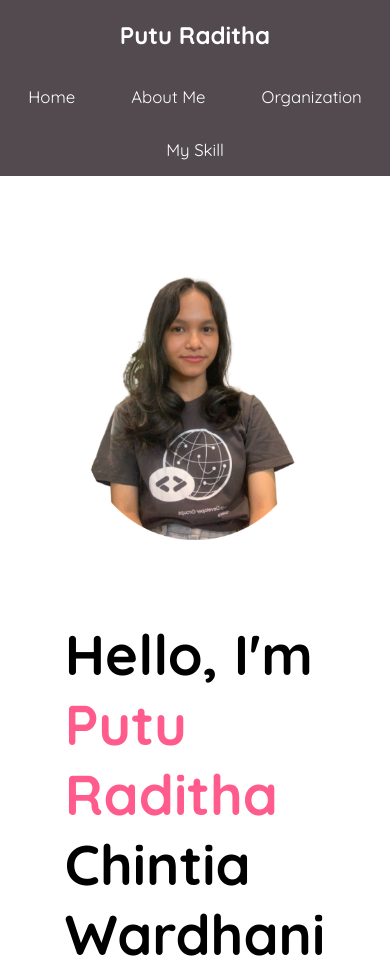
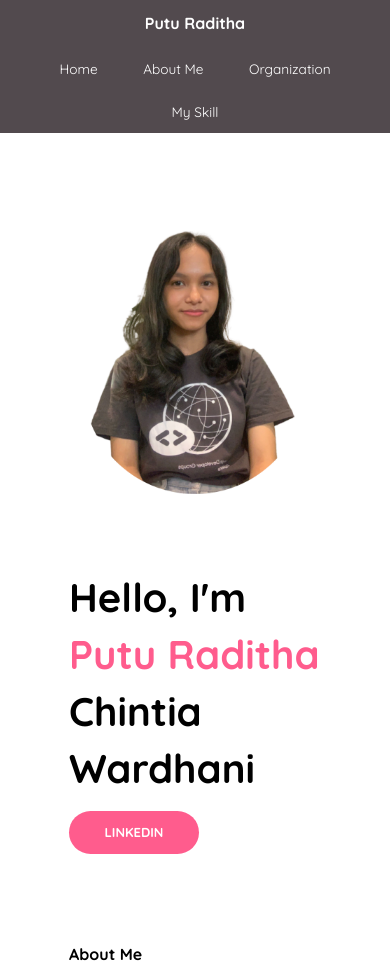
Before and after one commit to RayRaditha/ProfileWeb, a plain HTML site: page index.html in a window 390 px wide. Shown: the top 972 px of the page. Drawn offline with Linux system fonts and the light colour scheme.

Commit message:
Add Responsive

```diff
--- a/css/style.css
+++ b/css/style.css
@@ -32,6 +32,10 @@ p.desc {
 
   position: fixed;
   top: 0;
+}
+
+header {
+  width: 100%;
 }
 
 header.navbar-container h2 {
@@ -91,6 +95,7 @@ main {
 main .content .home {
   display: flex;
   align-items: center;
+  margin-bottom: 50px;
 }
 
 main .content .home h1 {
@@ -133,7 +138,7 @@ main .content .home .content-image img {
   width: 350px;
 }
 
-.aside-content{
+.aside-content {
   display: flex;
   column-gap: 25px;
   justify-content: center;
@@ -149,7 +154,7 @@ main .content .home .content-image img {
   width: 40%;
 }
 
-.card-aside article{
+.card-aside article {
   display: flex;
   flex-direction: column;
   align-items: center;
@@ -159,7 +164,7 @@ main .content .home .content-image img {
   justify-content: center;
 }
 
-.card-aside h3{
+.card-aside h3 {
   margin: 0;
 }
 
@@ -167,7 +172,7 @@ aside img {
   width: 160px;
 }
 
-#loginForm{
+#loginForm {
   width: 100%;
   display: flex;
   flex-direction: column;
@@ -175,16 +180,17 @@ aside img {
   row-gap: 5px;
 }
 
-#loginForm div{
+#loginForm div {
   width: 75%;
 }
 
-#loginForm input, textarea{
+#loginForm input,
+textarea {
   width: 100%;
   padding: 5px;
 }
 
-#loginForm textarea{
+#loginForm textarea {
   height: 70px;
 }
 
@@ -221,12 +227,27 @@ footer {
 }
 
 @media screen and (max-width: 768px) {
+  * {
+    font-size: small;
+  }
+
+  span {
+    font-size: 40px;
+  }
+
+  h2 {
+    font-size: medium;
+  }
+
+  .title {
+    margin-bottom: 40px;
+  }
 
   header.navbar-container {
     flex-direction: column;
   }
 
-  .card{
+  .card {
     flex-direction: column;
     align-content: center;
   }
@@ -255,11 +276,16 @@ footer {
     width: 100%;
   }
 
+  .card-aside img {
+    width: 120px;
+    height: 120px;
+  }
+
   footer {
     flex-shrink: 0;
   }
 
-  .navbar-container{
+  .navbar-container {
     position: relative;
   }
 }
--- a/index.html
+++ b/index.html
@@ -36,8 +36,8 @@
 
             <div class="title">
               <h1>
-                Hello, I'm <span class="name">Putu Raditha</span> Chintia
-                Wardhani
+                <span>Hello, I'm </span> <span class="name">Putu Raditha</span>
+                <span> Chintia Wardhani</span>
               </h1>
 
               <a
@@ -147,7 +147,7 @@
           <aside class="card-aside">
             <article>
               <header>
-                <h3>Education History</h3>
+                <h3 class="edu-title">Education History</h3>
                 <figure>
                   <img src="img/logo_upn.png" alt="UPN Yogya" />
                 </figure>
```
